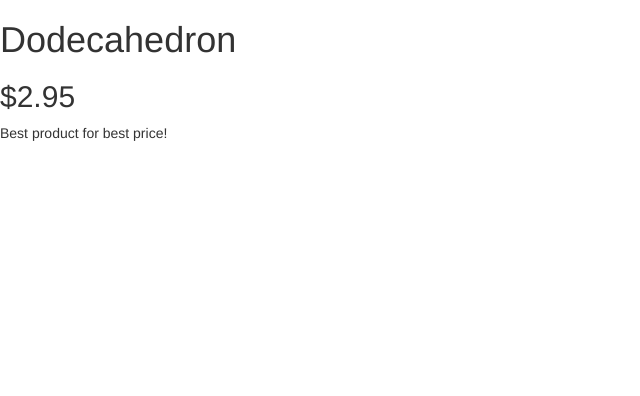
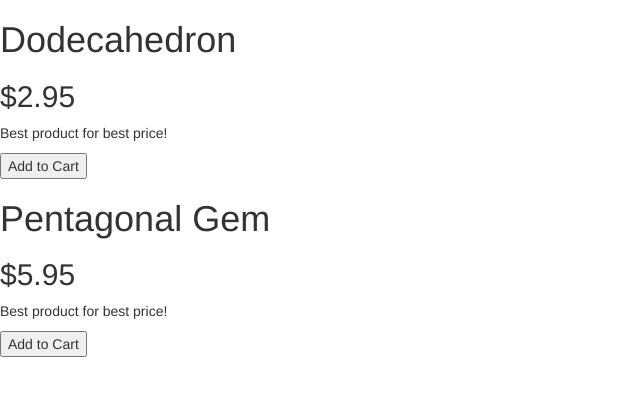
Before and after one commit to VoronoyAlexandr/Angular, a plain HTML site: page index.html in a window 1280 px wide. Shown: the whole page, without its empty margins (0-640 px from the left). Drawn offline with nearby package versions, Linux system fonts and the light colour scheme.

Commit message:
Ng-repeat

```diff
--- a/app.js
+++ b/app.js
@@ -1,17 +1,25 @@
-(function()
-{
+(function () {
 
     var app = angular.module('store', []);
 
-    app.controller('StoreController', function(){
+    app.controller('StoreController', function () {
 
-        this.product = gem
+        this.products = gems
 
     });
-    var gem ={
-        name: 'Dodecahedron',
-        price: 2.95,
-        description: 'Best product for best price!',
-    }
+    var gems = [
+        {
+            name: 'Dodecahedron',
+            price: 2.95,
+            description: 'Best product for best price!',
+            canPurchase: true
+        },
+        {
+            name: 'Pentagonal Gem',
+            price: 5.95,
+            description: 'Best product for best price!',
+            canPurchase: true
+        }
+    ]
 
 })();
--- a/index.html
+++ b/index.html
@@ -5,18 +5,20 @@
     <title>Angular</title>
 
     <link rel="stylesheet" type="text/css" href="css/bootstrap.min.css">
+    <script type="text/javascript" src="https://ajax.googleapis.com/ajax/libs/angularjs/1.4.4/angular.min.js"></script>
+    <script type="text/javascript" src="app.js"></script>
 </head>
-<body>
-<div ng-controller="StoreController as store">
-    <h1>{{store.product.name}}</h1>
+<body ng-controller="StoreController as store">
+<div ng-repeat="product in store.products">
+    <h1>{{ product.name }}</h1>
 
-    <h2>${{store.product.price}}</h2>
+    <h2>${{ product.price }}</h2>
 
-    <p>{{store.product.description}}</p>
+    <p>{{ product.description }}</p>
+    <button ng-show=" product.canPurchase">Add to Cart</button>
 </div>
 
 
-<script type="text/javascript" src="https://ajax.googleapis.com/ajax/libs/angularjs/1.4.4/angular.min.js"></script>
-<script type="text/javascript" src="app.js"></script>
+
 </body>
 </html>
```
